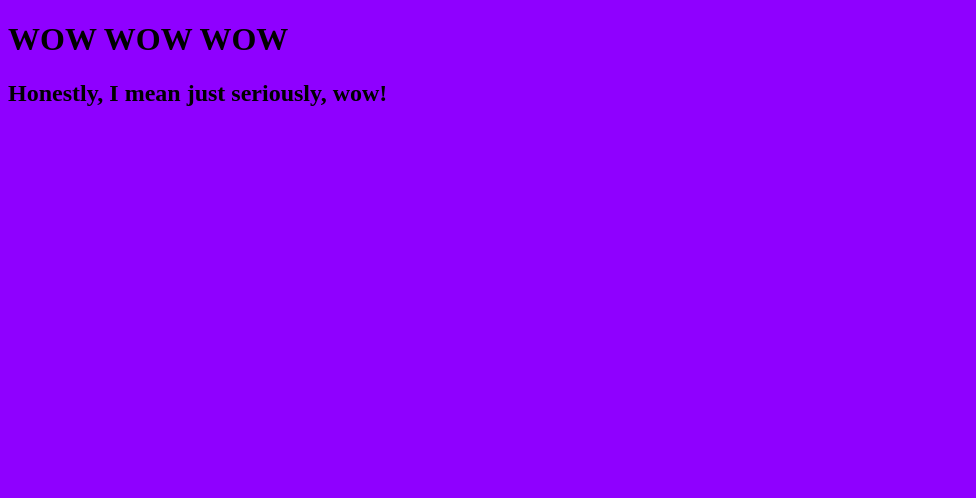
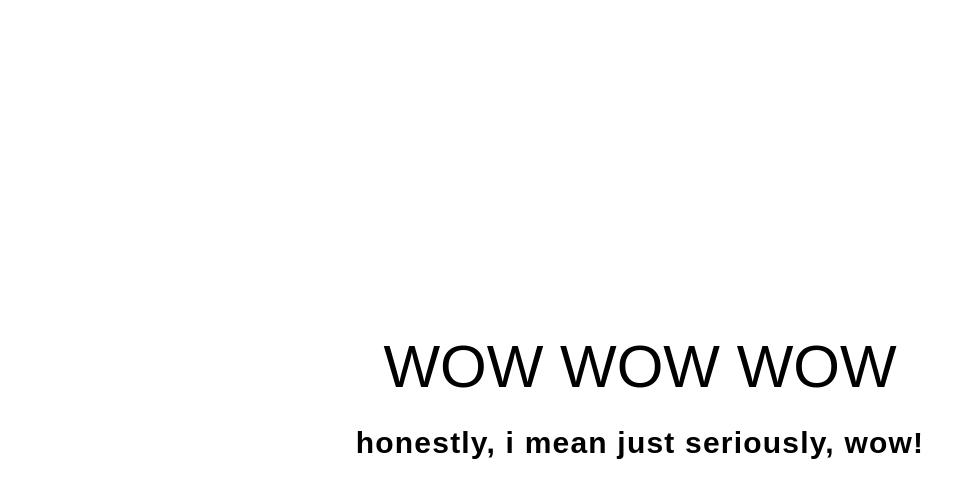
Before and after one commit to FeliciaNemet/Best-Website, a plain HTML site: page index.html in a window 1280 px wide. Shown: the whole page, without its empty margins (0-976 px from the left). Drawn offline with Linux system fonts and the light colour scheme.

Commit message:
Added styles :rocket::ant:

```diff
--- a/index.html
+++ b/index.html
@@ -5,12 +5,7 @@
     <meta http-equiv="X-UA-Compatible" content="IE=edge">
     <meta name="viewport" content="width=device-width, initial-scale=1.0">
     <title>Best Website</title>
-    <style>
-        body {
-            background-color: #8f00ff;
-        }
-
-    </style>
+    <link rel="stylesheet" href="./styles.css">
 </head>
 <body>
 
--- /dev/null
+++ b/styles.css
@@ -0,0 +1,23 @@
+html {
+    font-size: 125%;
+    font-family: sans-serif;
+}
+
+body {
+    min-height: 100vh;
+    display: flex;
+    flex-direction: column;
+    align-items: center;
+    justify-content: center;
+}
+
+h1 {
+    font-size: 3rem;
+    font-weight: 100;
+    margin: 0;
+}
+
+h2 {
+    letter-spacing: 1.2px;
+    text-transform: lowercase;
+}
```
